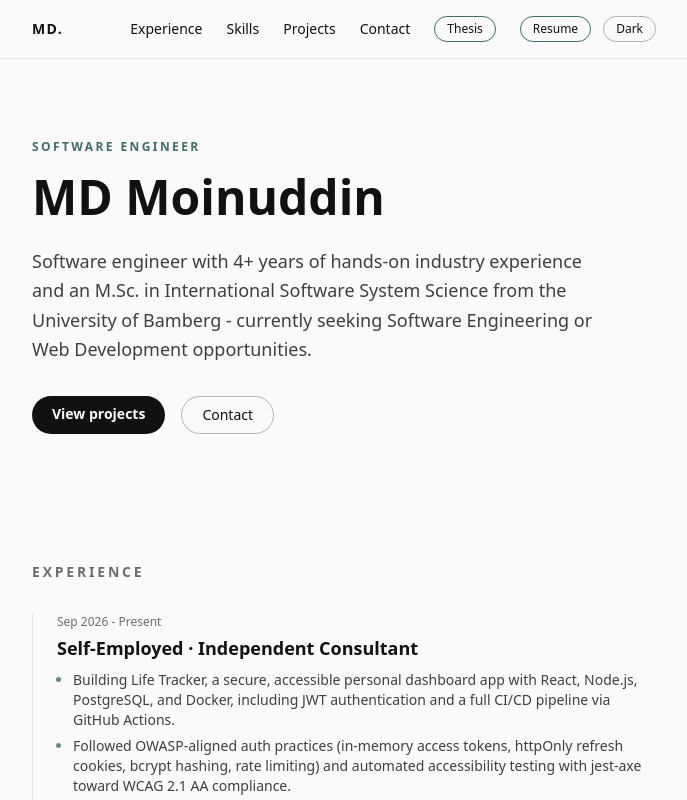
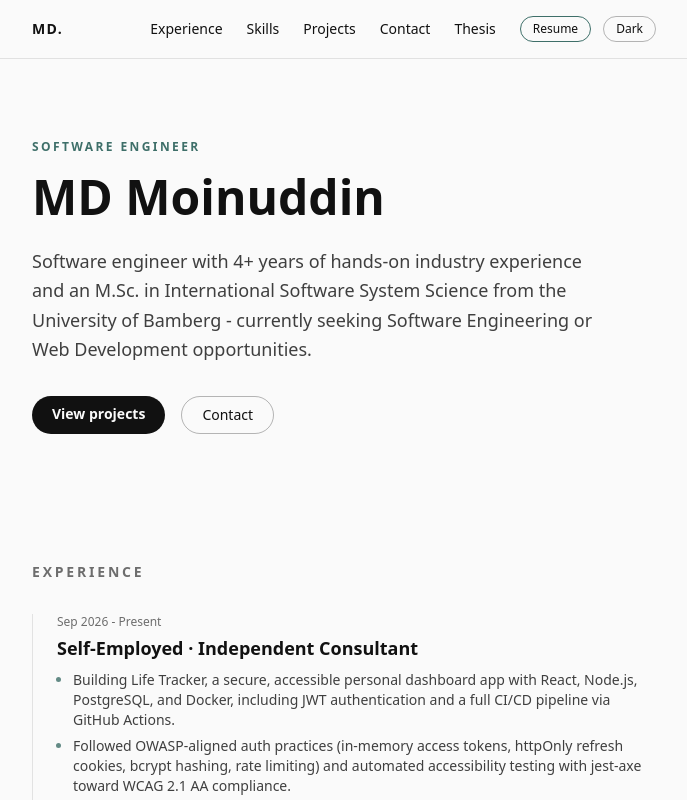
Before and after one commit to MD-Moinuddin/My-Portfolio, a Next.js app: page / in a window 1280 px wide. Shown: the top 800 px of the page, without its empty margins (296-983 px from the left). Built offline with nearby package versions, Linux system fonts and the light colour scheme.

Commit message:
style: make Thesis a plain nav link like Skills/Projects/Contact
Drops the pill styling so it reads as a regular nav item instead
of a CTA button.

Co-Authored-By: Claude Sonnet 5 <noreply@anthropic.com>

```diff
--- a/components/layout/Navbar.tsx
+++ b/components/layout/Navbar.tsx
@@ -38,11 +38,7 @@ export function Navbar() {
               </li>
             ))}
             <li>
-              <Link
-                href="/thesis"
-                onClick={() => setOpen(false)}
-                className="inline-block rounded-full border border-accent-text px-3 py-1 text-xs dark:border-accent"
-              >
+              <Link href="/thesis" onClick={() => setOpen(false)}>
                 Thesis
               </Link>
             </li>
```
